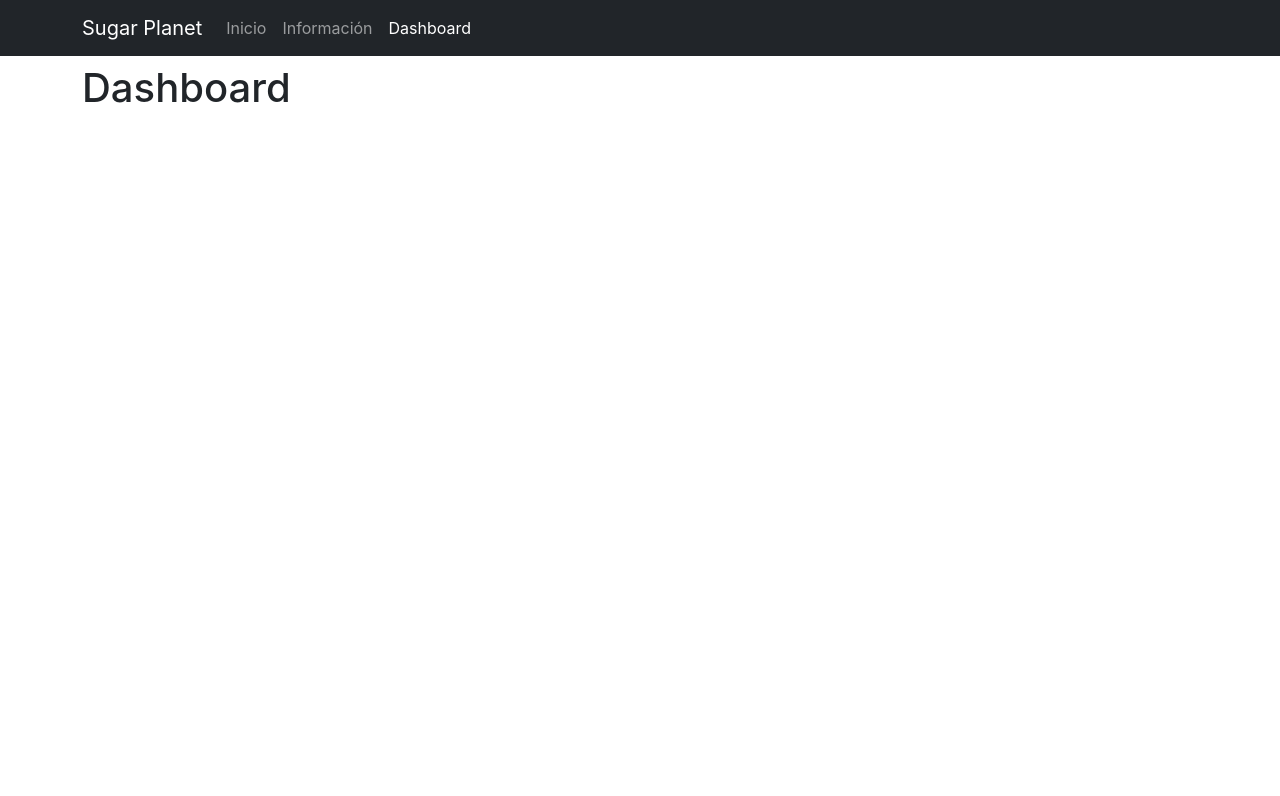
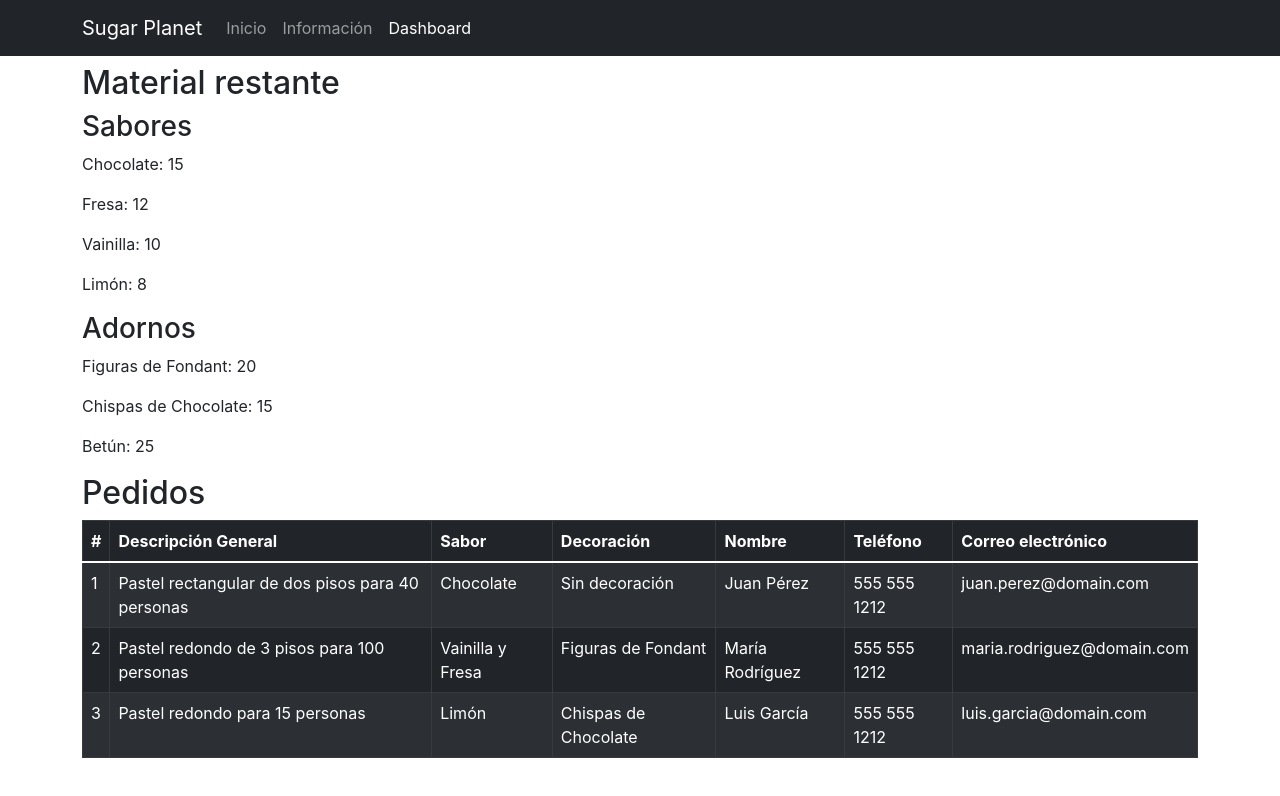
Before and after one commit to WollenMoth/sugar-planet, a React (Create React App) app: page /dashboard in a window 1280 px wide. Shown: the top 796 px of the page. Built offline with nearby package versions, Linux system fonts and the light colour scheme; the HTML template or start-up script is replaced by a standard one.

Commit message:
feat: Dashboard

```diff
--- a/src/components/dashboard.jsx
+++ b/src/components/dashboard.jsx
@@ -1,9 +1,62 @@
 import React from "react";
+import Table from "react-bootstrap/Table";
 
 function Dashboard(props) {
   return (
     <div>
-      <h1>Dashboard</h1>
+      <h2>Material restante</h2>
+      <h3>Sabores</h3>
+      <p>Chocolate: 15</p>
+      <p>Fresa: 12</p>
+      <p>Vainilla: 10</p>
+      <p>Limón: 8</p>
+      <h3>Adornos</h3>
+      <p>Figuras de Fondant: 20</p>
+      <p>Chispas de Chocolate: 15</p>
+      <p>Betún: 25</p>
+      <h2>Pedidos</h2>
+      <Table variant="dark" striped bordered hover>
+        <thead>
+          <tr>
+            <th>#</th>
+            <th>Descripción General</th>
+            <th>Sabor</th>
+            <th>Decoración</th>
+            <th>Nombre</th>
+            <th>Teléfono</th>
+            <th>Correo electrónico</th>
+          </tr>
+        </thead>
+        <tbody>
+          <tr>
+            <td>1</td>
+            <td>Pastel rectangular de dos pisos para 40 personas</td>
+            <td>Chocolate</td>
+            <td>Sin decoración</td>
+            <td>Juan Pérez</td>
+            <td>555 555 1212</td>
+            <td>juan.perez@domain.com</td>
+          </tr>
+          <tr>
+            <td>2</td>
+            <td>Pastel redondo de 3 pisos para 100 personas</td>
+            <td>Vainilla y Fresa</td>
+            <td>Figuras de Fondant</td>
+            <td>María Rodríguez</td>
+            <td>555 555 1212</td>
+            <td>maria.rodriguez@domain.com</td>
+          </tr>
+          <tr>
+            <td>3</td>
+            <td>Pastel redondo para 15 personas</td>
+            <td>Limón</td>
+            <td>Chispas de Chocolate</td>
+            <td>Luis García</td>
+            <td>555 555 1212</td>
+            <td>luis.garcia@domain.com</td>
+          </tr>
+        </tbody>
+      </Table>
     </div>
   );
 }
```
